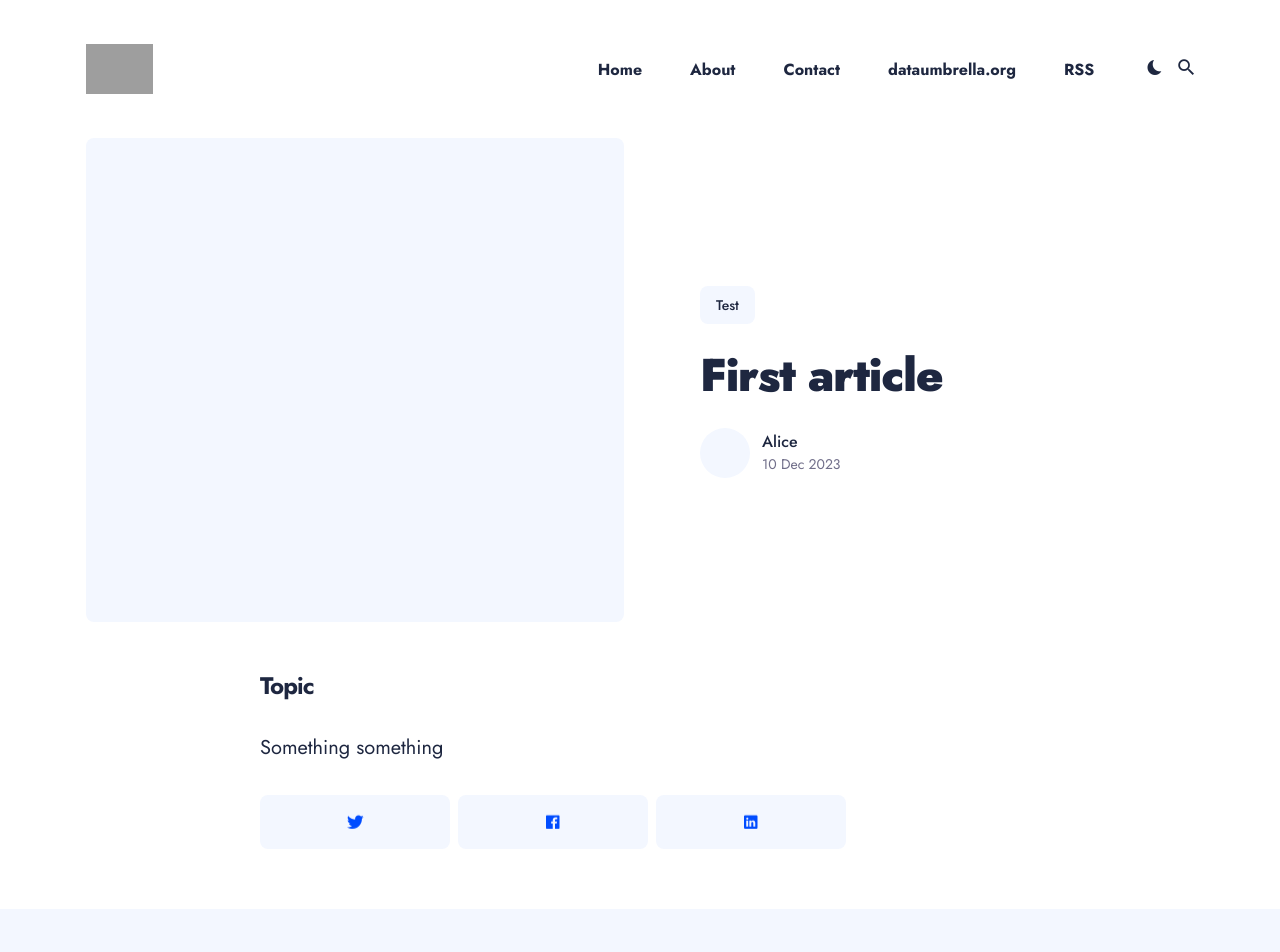
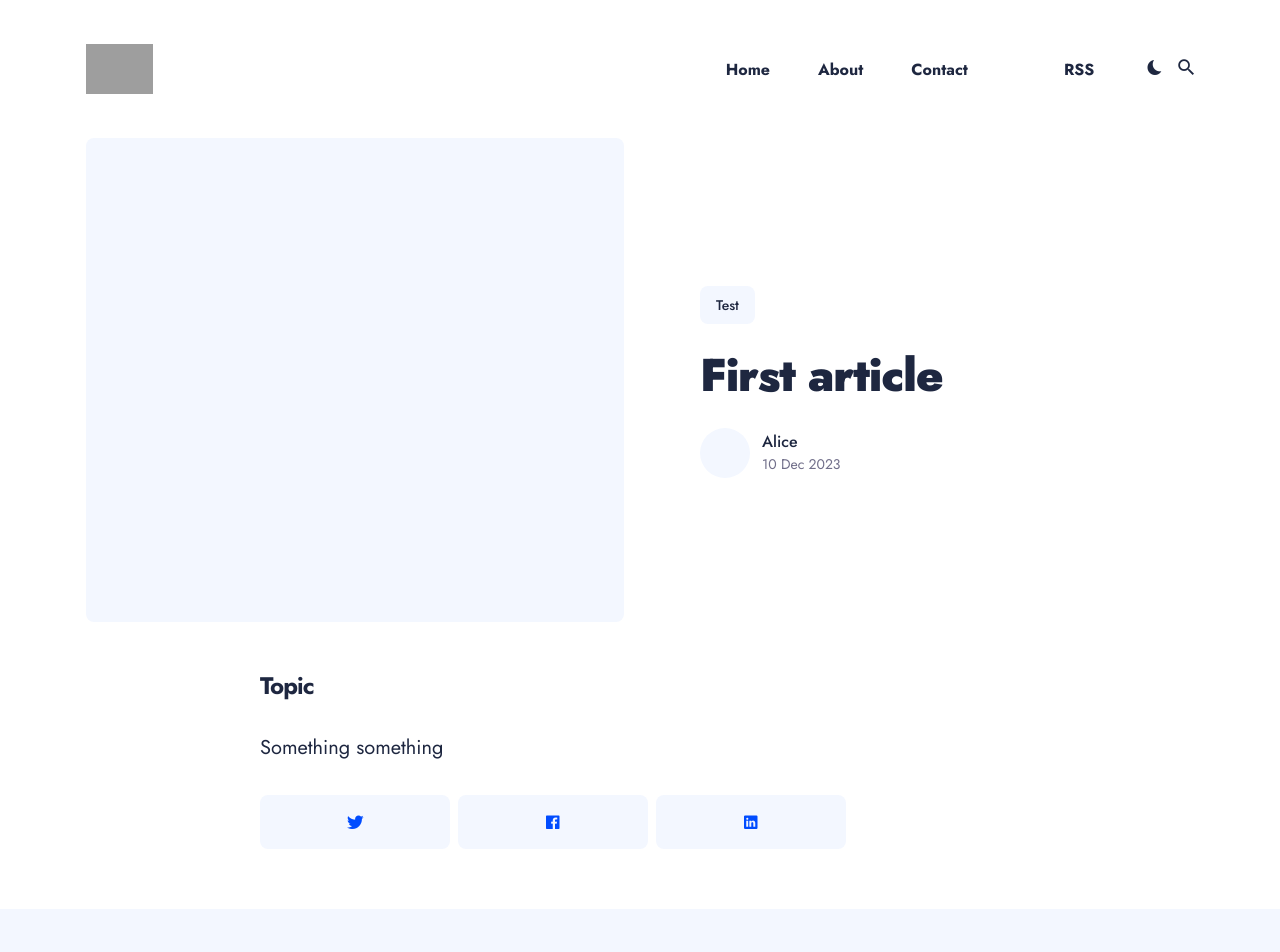
Before and after one commit to BikeToExplore/web, a Jekyll site: the page built from _posts/2023-12-19-firstpage.md, in a window 1280 px wide. Shown: the top 952 px of the page. Built offline with Jekyll 4.4.1, drawn with Linux system fonts in a browser that asks for light colours; nearby versions of some CDN libraries; grey boxes are pictures that could not be loaded.

Commit message:
Update header.html

```diff
--- a/_includes/header.html
+++ b/_includes/header.html
@@ -34,7 +34,6 @@
                 {% endunless %}
               {% endfor %}
               <li class="nav__item">
-                <a href="https://www.dataumbrella.org" class="nav__link">dataumbrella.org</a>
               </li>
               <li class="nav__item">
                 </a><a class="btn btn-rss" style="font-size:16px" href="/feed.xml" target="_blank"><b>RSS</b></a>
```
